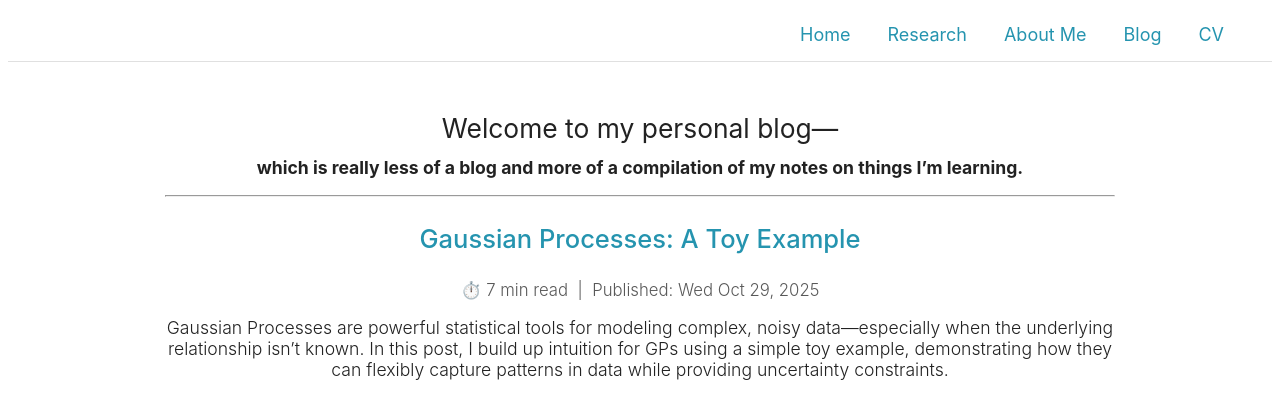
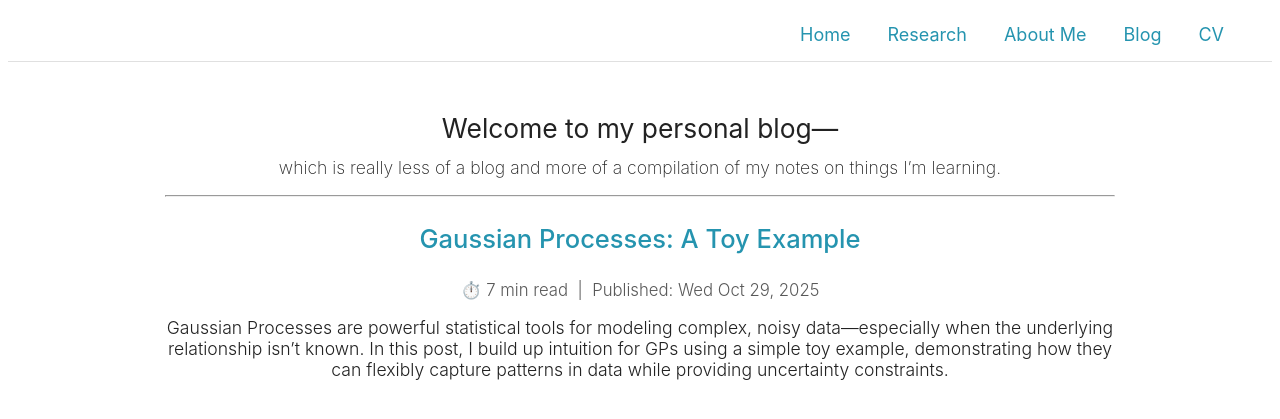
Before and after one commit to zoekko/zoekko.github.io, a Jekyll site: the page built from blog.md, in a window 1280 px wide. Shown: the top 419 px of the page. Built offline with Jekyll 4.4.1, drawn with Linux system fonts in a browser that asks for light colours.

Commit message:
Update blog.md

```diff
--- a/blog.md
+++ b/blog.md
@@ -6,7 +6,7 @@ title: Blog
 <h1 style="font-size: 1.5em; margin-bottom: 0.5em;">
   Welcome to my personal blog—
 </h1>
-<h3 style="font-size: 1em; margin-top: 0;">
+<h3 style="font-size: 1em; font-weight: 200; margin-top: 0;">
   which is really less of a blog and more of a compilation of my notes on things I’m learning.
 </h3>
 
```
